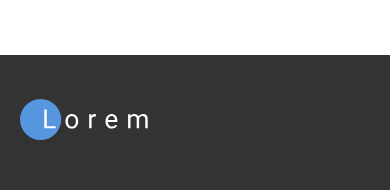
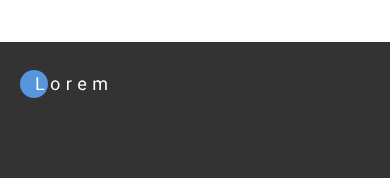
Before and after one commit to nicolasgasco/frontend_test_july2021, a React (Create React App) app: page / in a window 390 px wide. Shown: the part 860-1050 px from the top of the page. Built offline with nearby package versions, Linux system fonts and the light colour scheme; the HTML template or start-up script is replaced by a standard one.

Commit message:
Tweaked style to make it more similar to mockup

```diff
--- a/src/components/Footer/Footer.js
+++ b/src/components/Footer/Footer.js
@@ -3,9 +3,9 @@ import FullWidthWrapper from "../Wrappers/FullWidthWrapper";
 
 const Footer = () => {
   return (
-    <FullWidthWrapper className="h-32 sm:h-24">
+    <FullWidthWrapper className="h-24 sm:h-24">
       <footer>
-        <LogoDiv screenReader={false} className="mt-8 mb-12" />
+        <LogoDiv screenReader={false} className="mt-4 sm:mt-8 sm:mb-12" />
       </footer>
     </FullWidthWrapper>
   );
--- a/src/components/UI/LogoDiv.js
+++ b/src/components/UI/LogoDiv.js
@@ -8,7 +8,7 @@ const LogoDiv = ({ className, screenReader = true }) => {
       title="Lorem"
       // For the footer, I don't want the logo to be visible for screen readers
       alt={screenReader ? "Lorem logo" : ""}
-      className={`sm:pl-3 lim:pl-0 w-32 ${className}`}
+      className={`sm:pl-3 lim:pl-0 sm:w-32 ${className}`}
     />
   );
 };
--- a/src/components/UI/PictureBox.js
+++ b/src/components/UI/PictureBox.js
@@ -7,7 +7,7 @@ import { ArrowSmDown } from "heroicons-react";
 const PictureBox = () => {
   return (
     <section className={`h-96 flex flex-col justify-end ${classes.box}`}>
-      <div className="flex-1 w-40 sm:w-48 ml-6 sm:ml-24 flex flex-col justify-center">
+      <div className="flex-1 w-44 sm:w-48 ml-6 sm:ml-24 flex flex-col justify-center">
         <h2 className="h2 text-white">Lorem ipsum</h2>
         <p className="text-lg sm:text-xl font-light text-primary-light break-all">
           Dolor sit amet consectetur adipiscing elit.
```
